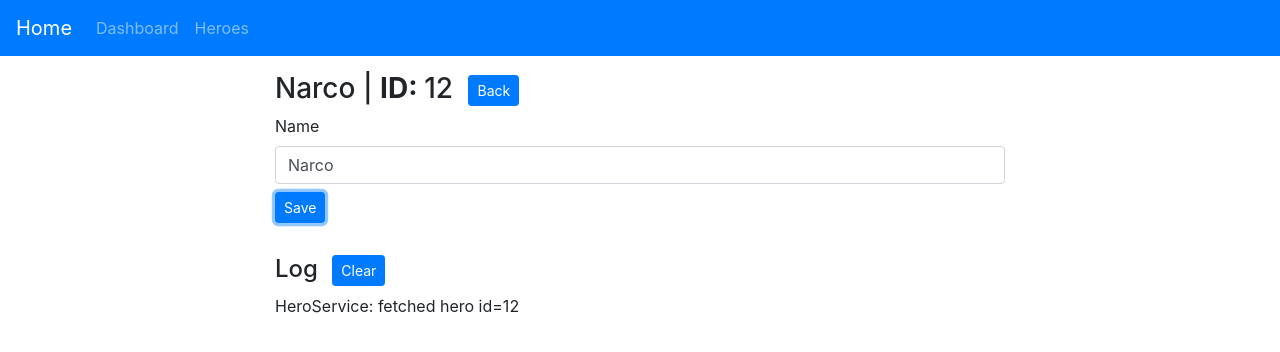
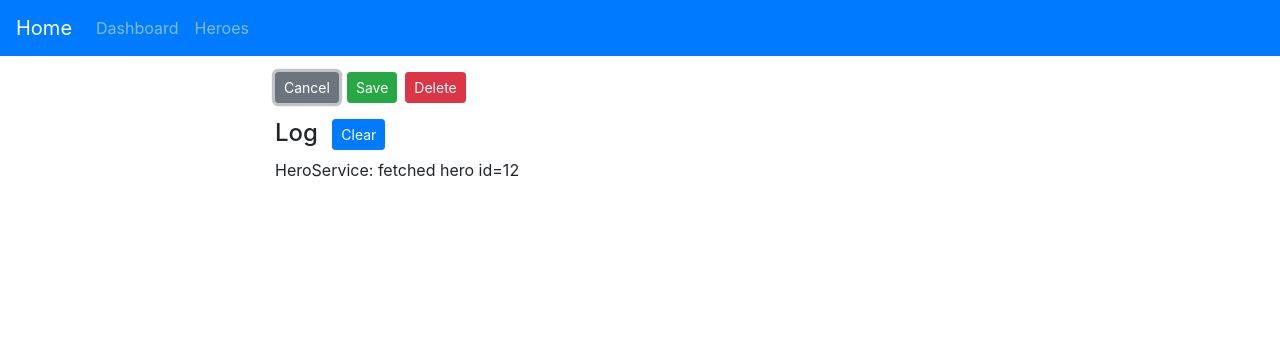
Before and after one commit to andersonmalheiro/angular-tour-of-heroes, an Angular app: page /detail/12 in a window 1280 px wide. Both pictures are taken after a click on the button "Edit". Shown: the top 352 px of the page. Built offline with nearby package versions, Linux system fonts and the light colour scheme.

Commit message:
Adding crud logic

```diff
--- a/src/app/hero-detail/hero-detail.component.html
+++ b/src/app/hero-detail/hero-detail.component.html
@@ -5,21 +5,27 @@
         {{hero.name}} |
         <span>
           <strong>ID: </strong>
-          {{hero.id}}
+          {{hero._id}}
         </span>
         <button class="btn btn-sm btn-primary ml-2" (click)="goBack()">
           Back
         </button>
       </h3>
 
-      <label for="">Name</label>
       <div class="form-group">
+        <label for="">Name</label>
         <input type="text" [(ngModel)]="hero.name" class="form-control" [disabled]='edit'>
-        <button class="btn btn-sm btn-primary mt-2" (click)="toggleEditMode()">
-          {{edit ? 'Edit' : 'Save'}}
-          <span class="fas fa-pen"></span>
-        </button>
       </div>
     </div>
   </div>
+  <div class="row justify-content-center">
+    <div class="col-lg-8">
+      <button class="btn btn-sm btn-primary mr-2" [class.btn-secondary]="!edit" (click)="toggleEditMode()">
+        {{edit ? 'Edit' : 'Cancel'}}
+        <span class="fas fa-pen"></span>
+      </button>
+      <button *ngIf="!edit" class="btn btn-sm btn-success mr-2" (click)="updateHero(hero)">Save</button>
+      <button class="btn btn-sm btn-danger" (click)="deleteHero(hero._id)">Delete</button>
+    </div>
+  </div>
 </div>
--- a/src/app/hero-detail/hero-detail.component.ts
+++ b/src/app/hero-detail/hero-detail.component.ts
@@ -1,7 +1,7 @@
 import { Component, OnInit, Input } from "@angular/core";
 import { Hero } from "../hero";
 
-import { ActivatedRoute } from "@angular/router";
+import { ActivatedRoute, Router } from "@angular/router";
 import { Location } from "@angular/common";
 
 import { HeroService } from "../hero.service";
@@ -19,7 +19,8 @@ export class HeroDetailComponent implements OnInit {
   constructor(
     private route: ActivatedRoute,
     private heroService: HeroService,
-    private location: Location
+    private location: Location,
+    private router: Router
   ) {}
 
   ngOnInit() {
@@ -31,8 +32,27 @@ export class HeroDetailComponent implements OnInit {
   }
 
   getHero(): void {
-    const id = +this.route.snapshot.paramMap.get("id");
+    const id = this.route.snapshot.paramMap.get("id");
     this.heroService.getHero(id).subscribe(hero => (this.hero = hero));
+  }
+
+  addHero(hero: Hero): void {
+    this.heroService.addHero(hero).subscribe(
+      _ => this.router.navigate([`/${hero._id}`])
+    )
+  }
+
+  deleteHero(id: string): void {
+    console.log(id);
+    this.heroService.deleteHero(id).subscribe(
+      _ => this.router.navigate(['/heroes']),
+    );
+  }
+
+  updateHero(hero: Hero ): void {
+    this.heroService.updateHero(hero).subscribe(
+      _ => this.toggleEditMode(),
+    );
   }
 
   goBack(): void {
```
